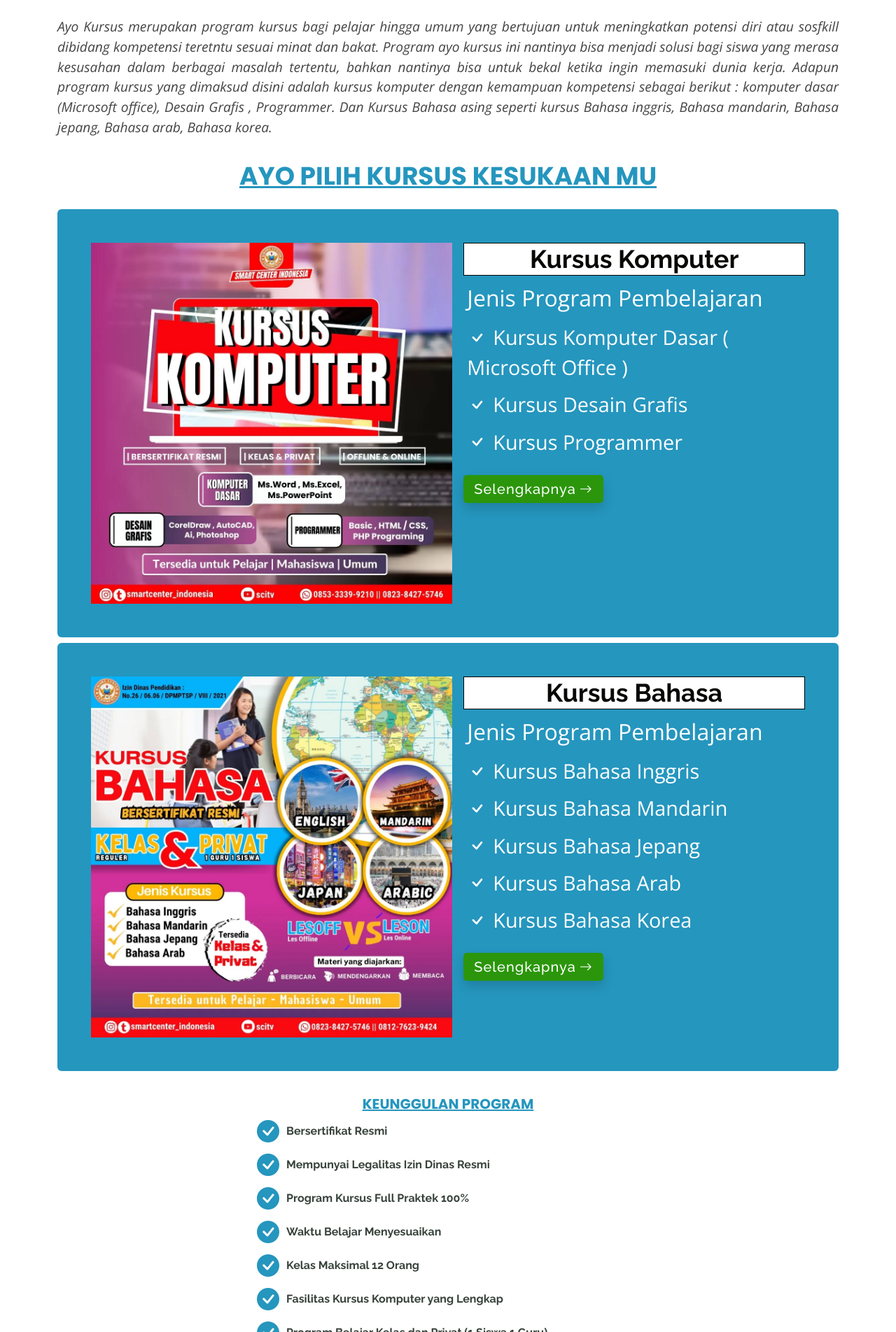
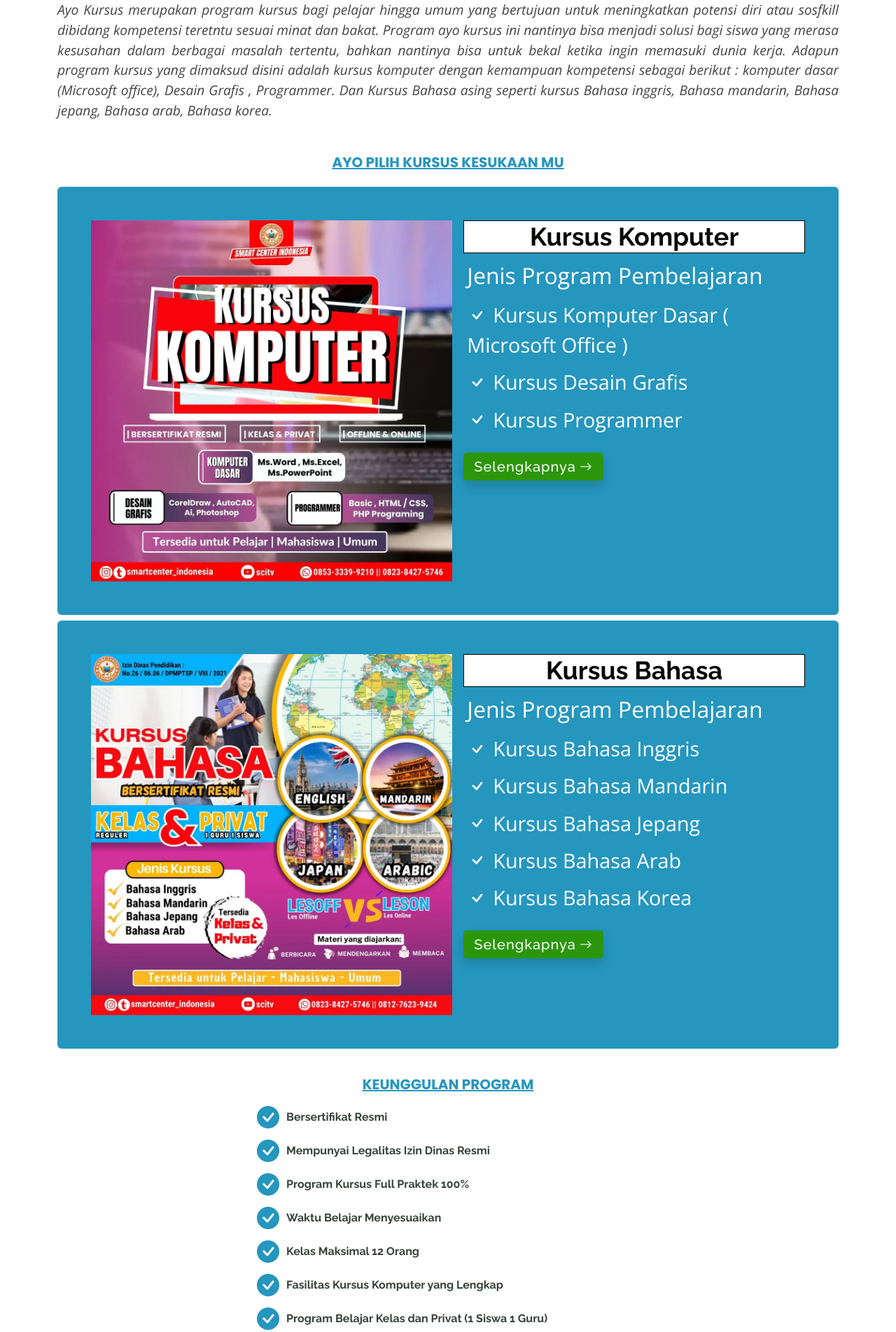
Before and after one commit to mahdiawan-nk/ayo-kursus, a Vue app: page / in a window 1280 px wide. Shown: the part 896-2800 px from the top of the page at 70% size. Built offline with nearby package versions, Linux system fonts and the light colour scheme.

Commit message:
Update Home.vue

```diff
--- a/src/views/Home.vue
+++ b/src/views/Home.vue
@@ -16,8 +16,6 @@
                     </div>
                 </div>
             </div>
-
-
         </section><!-- /Hero Section -->
         <section id="about" class="about section pt-4 pb-1">
             <div class="container section-title text-center" data-aos="fade-up">
@@ -46,7 +44,7 @@
             </div>
         </section>
         <!-- About Section -->
-        <section id="about" class="about section pt-2 pb-3">
+        <section class="about section pt-4 pb-1">
             <div class="container section-title text-center" data-aos="fade-up">
                 <!-- <h2>Courses</h2> -->
                 <p>Ayo Pilih Kursus Kesukaan Mu</p>
@@ -78,9 +76,9 @@
         <!-- /About Section -->
 
         <!-- Features Section -->
-        <section id="features" class="features section pt-2">
+        <section id="features" class="features section pt-4 pb-1">
             <!-- Section Title -->
-            <div class="container section-title text-center pb-0" data-aos="fade-up">
+            <div class="container section-title text-center pb-2" data-aos="fade-up">
                 <!-- <h2>Courses</h2> -->
                 <p style="color: rgb(37, 150, 190);text-decoration: underline;font-size:1.25rem">Keunggulan Program</p>
             </div><!-- End Section Title -->
@@ -185,6 +183,7 @@ export default {
 .about .section-title p {
     color: rgb(37, 150, 190) !important;
     text-decoration: underline;
+    font-size: 1.25rem;
 }
 
 .about .container-card {
```
